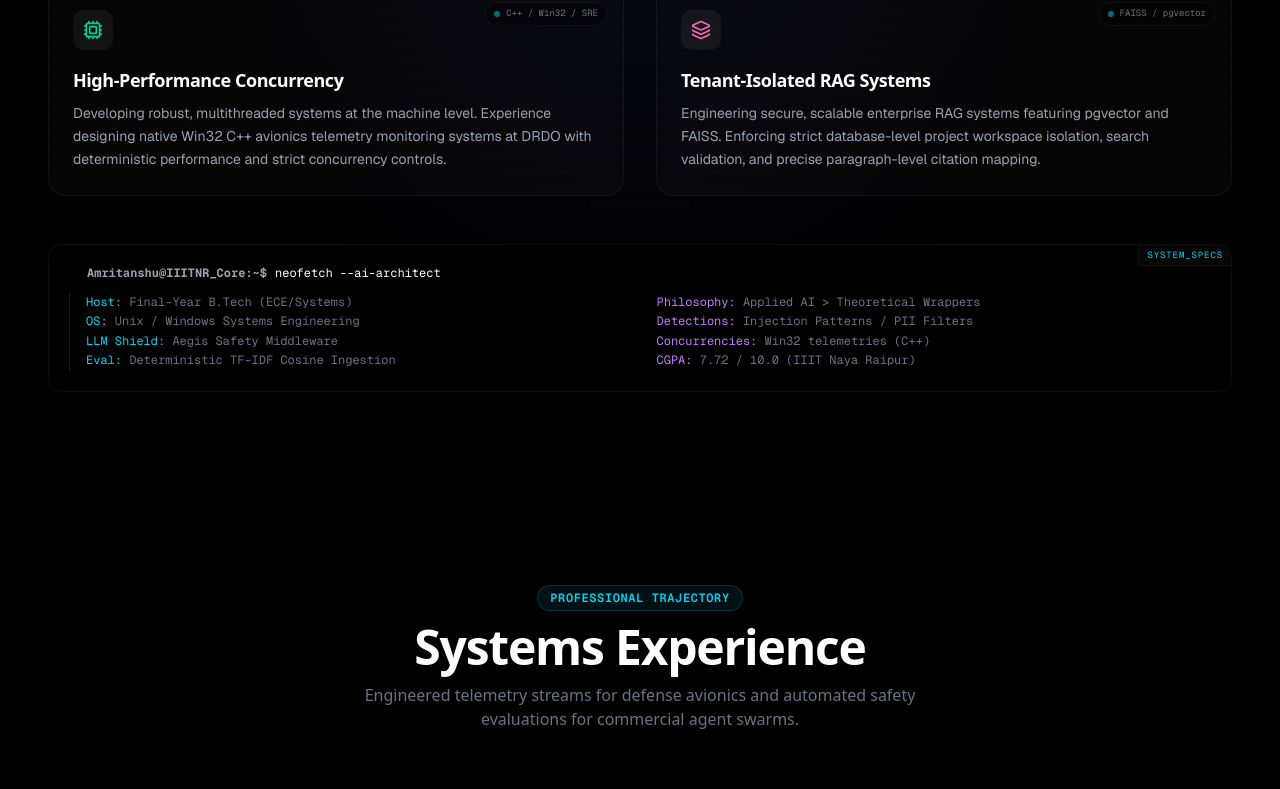
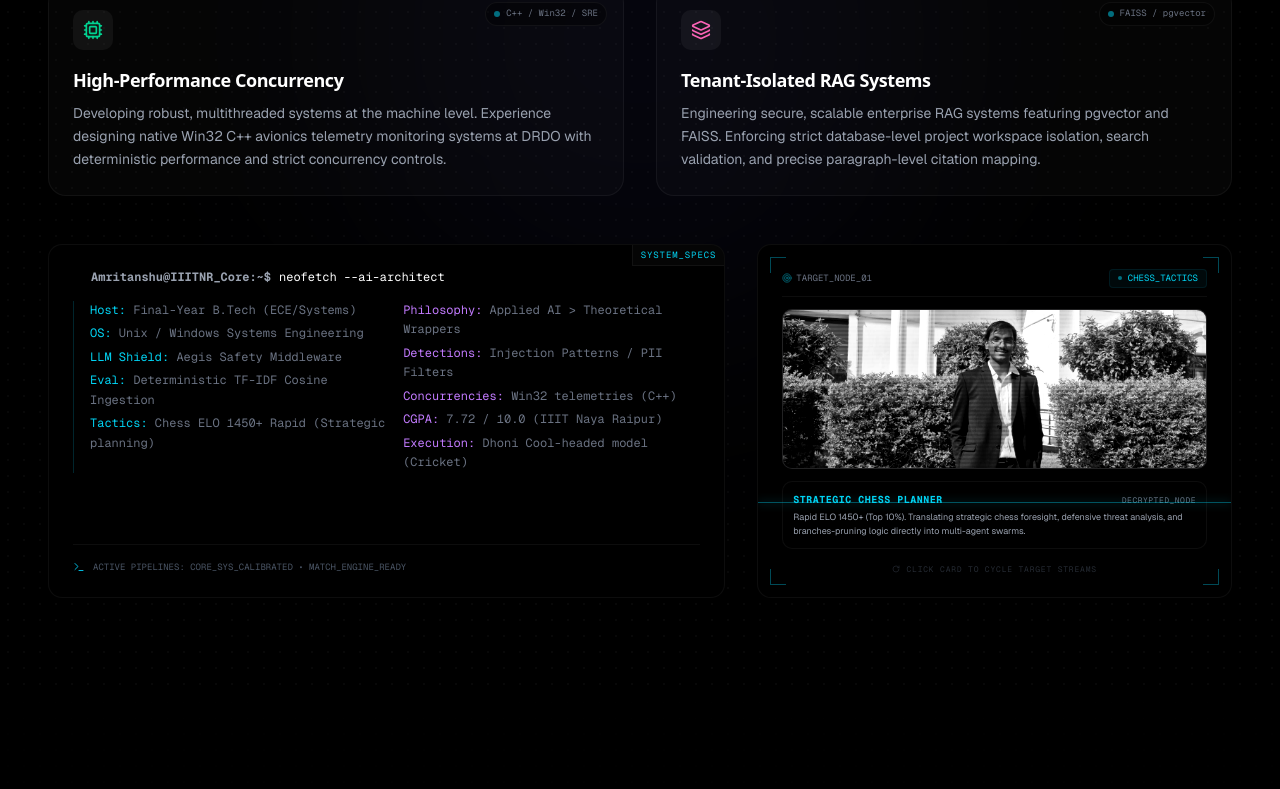
Before and after one commit to TechNxt05/Portfolio, a Next.js app: page / in a window 1280 px wide. Shown: the part 1558-2347 px from the top of the page. Built offline with nearby package versions, Linux system fonts and the light colour scheme.

Commit message:
Updated Portfoio

```diff
--- a/src/components/home/about-positioning.tsx
+++ b/src/components/home/about-positioning.tsx
@@ -1,11 +1,46 @@
 "use client";
 
-import { motion } from "framer-motion";
-import { Cpu, Shield, Layers, Users, Zap, Terminal } from "lucide-react";
+import { useState } from "react";
+import { motion, AnimatePresence } from "framer-motion";
+import { Cpu, Shield, Layers, Users, Zap, Terminal, RotateCw, Target } from "lucide-react";
 import { useRecruiterMode } from "@/context/recruiter-context";
 
 export function AboutPositioning() {
   const { isRecruiterMode } = useRecruiterMode();
+  const [currentPhotoIdx, setCurrentPhotoIdx] = useState(0);
+  const [isGlitching, setIsGlitching] = useState(false);
+
+  const photos = [
+    {
+      src: "/ME.jpeg",
+      label: "TARGET_NODE_01",
+      role: "Strategic Chess Planner",
+      desc: "Rapid ELO 1450+ (Top 10%). Translating strategic chess foresight, defensive threat analysis, and branches-pruning logic directly into multi-agent swarms.",
+      tag: "CHESS_TACTICS"
+    },
+    {
+      src: "/Me1.jpeg",
+      label: "TARGET_NODE_02",
+      role: "Dhoni-Execution Mindset",
+      desc: "Inspired by MS Dhoni's cool-headed leadership under intense pressure. Designing high-availability systems with deterministic, calm execution loops.",
+      tag: "DHONI_FLOW"
+    },
+    {
+      src: "/Me2.jpeg",
+      label: "TARGET_NODE_03",
+      role: "Core Systems Engineer",
+      desc: "Bridging Win32 telemetry loops, concurrent database design, and real-time processing streams with low latency.",
+      tag: "SYSTEMS_CORE"
+    }
+  ];
+
+  const cyclePhoto = () => {
+    setIsGlitching(true);
+    setTimeout(() => {
+      setCurrentPhotoIdx((prev) => (prev + 1) % photos.length);
+      setIsGlitching(false);
+    }, 150);
+  };
 
   const pillars = [
     {
@@ -101,37 +136,139 @@ export function AboutPositioning() {
           ))}
         </div>
 
-        {/* Sub-terminal panel */}
+        {/* Dynamic scan keyframes */}
+        <style dangerouslySetInnerHTML={{__html: `
+          @keyframes scan-beam {
+            0% { top: 0%; opacity: 0; }
+            10% { opacity: 1; }
+            90% { opacity: 1; }
+            100% { top: 100%; opacity: 0; }
+          }
+        `}} />
+
+        {/* Dynamic Dual-Console: System specs + Interactive 3D Persona Frame */}
+        <div className="mt-12 grid grid-cols-1 lg:grid-cols-12 gap-8 items-stretch overflow-visible">
+
+          {/* LEFT: System neofetch terminal */}
           <motion.div
-          initial={{ opacity: 0, y: 20 }}
-          whileInView={{ opacity: 1, y: 0 }}
+            initial={{ opacity: 0, x: -30 }}
+            whileInView={{ opacity: 1, x: 0 }}
             viewport={{ once: true }}
             transition={{ duration: 0.8 }}
-          className="mt-12 rounded-xl bg-black border border-white/5 p-5 font-mono text-xs text-gray-500 overflow-hidden relative shadow-inner"
+            className="lg:col-span-7 rounded-xl bg-black border border-white/5 p-6 font-mono text-xs text-gray-500 overflow-hidden relative shadow-inner flex flex-col justify-between"
           >
             <div className="absolute top-0 right-0 py-1 px-2 border-b border-l border-white/5 bg-white/2 text-[9px] tracking-widest text-cyan-400">
               SYSTEM_SPECS
             </div>
-          <div className="flex items-center gap-2 mb-3">
+            <div>
+              <div className="flex items-center gap-2 mb-4">
                 <span className="w-2.5 h-2.5 rounded-full bg-emerald-500/80 animate-ping" />
                 <span className="text-gray-400 font-bold">Amritanshu@IIITNR_Core:~$</span>
                 <span className="text-white">neofetch --ai-architect</span>
               </div>
               <div className="grid grid-cols-1 md:grid-cols-2 gap-4 leading-relaxed pl-4 border-l border-cyan-500/20">
-            <div>
-              <span className="text-cyan-400">Host:</span> Final-Year B.Tech (ECE/Systems) <br />
-              <span className="text-cyan-400">OS:</span> Unix / Windows Systems Engineering <br />
-              <span className="text-cyan-400">LLM Shield:</span> Aegis Safety Middleware <br />
-              <span className="text-cyan-400">Eval:</span> Deterministic TF-IDF Cosine Ingestion
+                <div className="space-y-1">
+                  <div><span className="text-cyan-400">Host:</span> Final-Year B.Tech (ECE/Systems)</div>
+                  <div><span className="text-cyan-400">OS:</span> Unix / Windows Systems Engineering</div>
+                  <div><span className="text-cyan-400">LLM Shield:</span> Aegis Safety Middleware</div>
+                  <div><span className="text-cyan-400">Eval:</span> Deterministic TF-IDF Cosine Ingestion</div>
+                  <div><span className="text-cyan-400">Tactics:</span> Chess ELO 1450+ Rapid (Strategic planning)</div>
                 </div>
-            <div>
-              <span className="text-purple-400">Philosophy:</span> Applied AI &gt; Theoretical Wrappers <br />
-              <span className="text-purple-400">Detections:</span> Injection Patterns / PII Filters <br />
-              <span className="text-purple-400">Concurrencies:</span> Win32 telemetries (C++) <br />
-              <span className="text-purple-400">CGPA:</span> 7.72 / 10.0 (IIIT Naya Raipur)
+                <div className="space-y-1">
+                  <div><span className="text-purple-400">Philosophy:</span> Applied AI &gt; Theoretical Wrappers</div>
+                  <div><span className="text-purple-400">Detections:</span> Injection Patterns / PII Filters</div>
+                  <div><span className="text-purple-400">Concurrencies:</span> Win32 telemetries (C++)</div>
+                  <div><span className="text-purple-400">CGPA:</span> 7.72 / 10.0 (IIIT Naya Raipur)</div>
+                  <div><span className="text-purple-400">Execution:</span> Dhoni Cool-headed model (Cricket)</div>
                 </div>
               </div>
+            </div>
+
+            {/* Embedded Active Sub-Telemetry Status line */}
+            <div className="mt-6 pt-4 border-t border-white/5 flex items-center gap-2 font-mono text-[9px] text-gray-600">
+              <Terminal size={12} className="text-cyan-500" />
+              <span>ACTIVE PIPELINES: CORE_SYS_CALIBRATED &bull; MATCH_ENGINE_READY</span>
+            </div>
           </motion.div>
+
+          {/* RIGHT: 3D Holographic Persona Display */}
+          <motion.div
+            initial={{ opacity: 0, x: 30 }}
+            whileInView={{ opacity: 1, x: 0 }}
+            viewport={{ once: true }}
+            transition={{ duration: 0.8 }}
+            className="lg:col-span-5 rounded-xl bg-black border border-white/5 p-6 relative overflow-hidden flex flex-col items-center justify-between select-none cursor-pointer group shadow-inner min-h-[350px]"
+            onClick={cyclePhoto}
+          >
+            {/* L-shaped glowing HUD corners */}
+            <div className="absolute top-3 left-3 w-4 h-4 border-t border-l border-cyan-500/40 pointer-events-none group-hover:border-cyan-400 group-hover:scale-105 transition-all duration-300" />
+            <div className="absolute top-3 right-3 w-4 h-4 border-t border-r border-cyan-500/40 pointer-events-none group-hover:border-cyan-400 group-hover:scale-105 transition-all duration-300" />
+            <div className="absolute bottom-3 left-3 w-4 h-4 border-b border-l border-cyan-500/40 pointer-events-none group-hover:border-cyan-400 group-hover:scale-105 transition-all duration-300" />
+            <div className="absolute bottom-3 right-3 w-4 h-4 border-b border-r border-cyan-500/40 pointer-events-none group-hover:border-cyan-400 group-hover:scale-105 transition-all duration-300" />
+
+            {/* Tactical Scanner Beam */}
+            <div
+              className="absolute top-0 inset-x-0 h-[1.5px] bg-cyan-400/40 shadow-[0_0_8px_rgba(6,182,212,0.6)] z-20 pointer-events-none"
+              style={{ animation: "scan-beam 4s linear infinite" }}
+            />
+
+            {/* Title / Node Readout */}
+            <div className="w-full flex items-center justify-between font-mono text-[9px] text-gray-500 border-b border-white/5 pb-2 mb-3">
+              <div className="flex items-center gap-1">
+                <Target size={10} className="text-cyan-400 animate-pulse" />
+                <span>{photos[currentPhotoIdx].label}</span>
+              </div>
+              <div className="flex items-center gap-1.5 text-cyan-400 bg-cyan-500/5 px-2 py-0.5 rounded border border-cyan-500/10">
+                <span className="w-1 h-1 rounded-full bg-cyan-400 animate-pulse" />
+                <span>{photos[currentPhotoIdx].tag}</span>
+              </div>
+            </div>
+
+            {/* Image Container frame */}
+            <div className="relative w-full aspect-square max-h-[160px] rounded-lg overflow-hidden border border-white/10 bg-zinc-950 flex items-center justify-center shadow-inner group-hover:border-cyan-500/30 transition-all duration-300">
+              <AnimatePresence mode="wait">
+                <motion.div
+                  key={currentPhotoIdx}
+                  initial={{ opacity: 0, scale: 0.95 }}
+                  animate={{
+                    opacity: 1,
+                    scale: 1,
+                    filter: isGlitching ? "blur(3px) brightness(1.8)" : "blur(0px) brightness(1)"
+                  }}
+                  exit={{ opacity: 0, scale: 1.05 }}
+                  transition={{ duration: 0.2 }}
+                  className="w-full h-full relative"
+                >
+                  <img
+                    src={photos[currentPhotoIdx].src}
+                    alt={photos[currentPhotoIdx].role}
+                    className="object-cover w-full h-full filter grayscale contrast-125 group-hover:grayscale-0 transition-all duration-500"
+                  />
+                  {/* Neon screen grid overlay */}
+                  <div className="absolute inset-0 bg-[linear-gradient(to_bottom,rgba(0,0,0,0.15)_50%,rgba(255,255,255,0.05)_50%)] bg-[size:100%_4px] pointer-events-none mix-blend-overlay" />
+                </motion.div>
+              </AnimatePresence>
+            </div>
+
+            {/* Telemetry captions */}
+            <div className="w-full text-left font-mono mt-3 space-y-1 bg-black/40 border border-white/5 rounded-lg p-2.5">
+              <div className="text-[10px] text-cyan-400 font-bold uppercase tracking-wider flex items-center justify-between">
+                <span>{photos[currentPhotoIdx].role}</span>
+                <span className="text-[8px] text-gray-500 font-normal">DECRYPTED_NODE</span>
+              </div>
+              <p className="text-[9px] text-gray-400 leading-normal font-sans">
+                {photos[currentPhotoIdx].desc}
+              </p>
+            </div>
+
+            {/* Blinking Interaction hint */}
+            <div className="w-full flex items-center justify-center gap-1.5 font-mono text-[8px] text-gray-600 tracking-widest leading-none pt-2 uppercase mt-2 animate-pulse">
+              <RotateCw size={8} className="animate-spin-slow" />
+              <span>Click card to cycle target streams</span>
+            </div>
+          </motion.div>
+
+        </div>
 
       </div>
     </section>
--- a/src/components/home/contact.tsx
+++ b/src/components/home/contact.tsx
@@ -307,7 +307,7 @@ System-Token: safe_attested_loop_ack
                       <div><span className="text-white">Active Internships:</span> 2 (DRDO, XelronAI)</div>
                       <div><span className="text-white">IEEE Conf. Papers:</span> 3 (Tokyo, Dubai, Japan)</div>
                       <div><span className="text-white">NPM Registry:</span> aegis-agent (Safety Layer)</div>
-                      <div><span className="text-white">System ELO:</span> 1450+ Chess rating</div>
+                      <div><span className="text-white">System ELO:</span> 1450+ Chess / Dhoni Execution (Cricket)</div>
                     </div>
                     <div className="space-y-1">
                       <div><span className="text-white">Availability:</span> Open to Opportunities</div>
```
Also changed, not shown: src/components/home/hero.tsx (+10 -10 lines), src/components/publications/publications.tsx (+7 -4 lines), public/Me1.jpeg (added), public/Me2.jpeg (added). Lines whose indentation alone changed are shown as unchanged.
